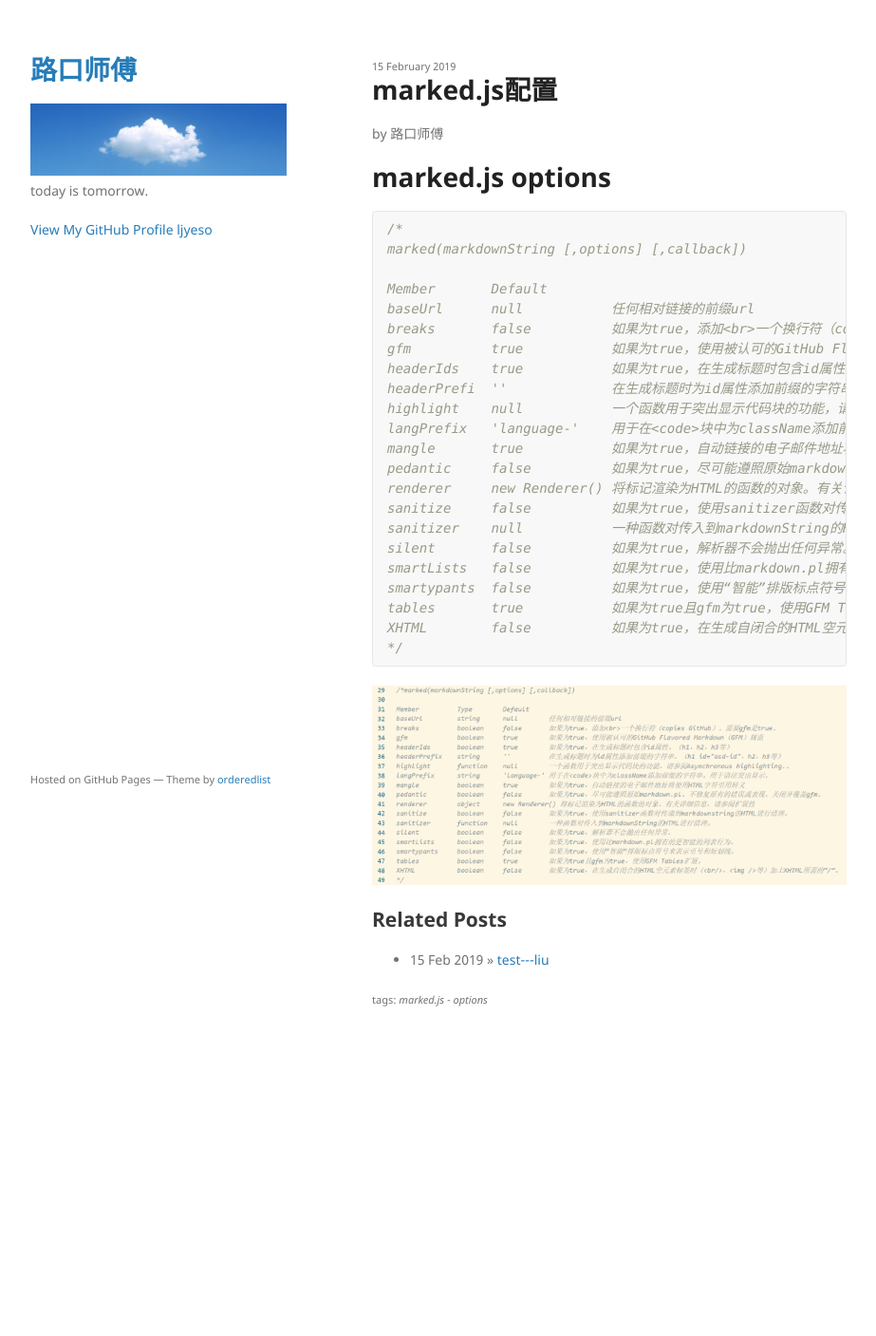
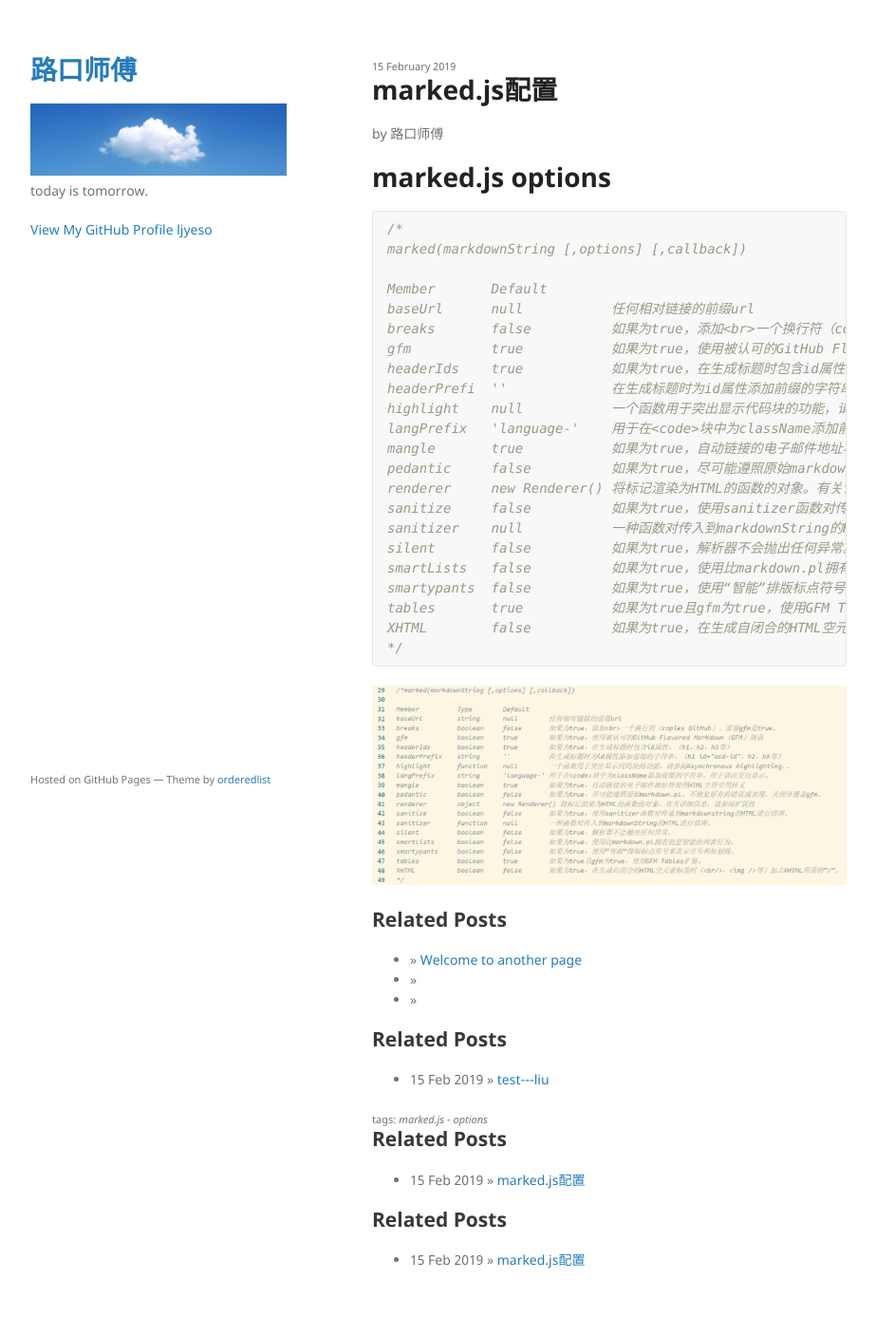
Before and after one commit to ljyeso/ljyeso.github.io, a Jekyll site: the page built from _posts/2019-02-15-marked.js options.md, in a window 1280 px wide. Shown: the whole page at 95% size, without its empty margins (178-1101 px from the left). Built offline with Jekyll 4.4.1, drawn with Linux system fonts in a browser that asks for light colours; comment, search, counter and statistics services are not loaded; before the commit the page ends 1112 px from its top, so only the background shows below that.

Commit message:
Signed-off-by: ljyeso <ljyes@outlook.com>

```diff
--- a/_layouts/default.html
+++ b/_layouts/default.html
@@ -19,7 +19,7 @@
         {% if site.logo %}
           <img src="{{site.logo | relative_url}}" alt="Logo" />
         {% endif %}
-        {{relative_url}}
+
         <p>{{ site.description | default: site.github.project_tagline }}</p>
 
         {% if site.github.is_user_page %}
--- a/_layouts/post.html
+++ b/_layouts/post.html
@@ -12,6 +12,15 @@ layout: default
 <div id="related">
   <h2>Related Posts</h2>
   <ul class="posts">
+    {% for post in site.pages %}
+      <li><span>{{ post.date | date_to_string }}</span> &raquo; <a href="{{ post.url }}">{{ post.title }}</a></li>
+    {% endfor %}
+  </ul>
+</div>
+
+<div id="related">
+  <h2>Related Posts</h2>
+  <ul class="posts">
     {% for post in site.related_posts limit:3 %}
       <li><span>{{ post.date | date_to_string }}</span> &raquo; <a href="{{ post.url }}">{{ post.title }}</a></li>
     {% endfor %}
@@ -21,3 +30,22 @@ layout: default
 {% if page.tags %}
   <small>tags: <em>{{ page.tags | join: "</em> - <em>" }}</em></small>
 {% endif %}
+
+<div id="related">
+  <h2>Related Posts</h2>
+  <ul class="posts">
+    {% for post in site.categories["nodejs"] %}
+      <li><span>{{ post.date | date_to_string }}</span> &raquo; <a href="{{ post.url }}">{{ post.title }}</a></li>
+    {% endfor %}
+  </ul>
+</div>
+
+
+<div id="related">
+  <h2>Related Posts</h2>
+  <ul class="posts">
+    {% for post in site.tags["options"] %}
+      <li><span>{{ post.date | date_to_string }}</span> &raquo; <a href="{{ post.url }}">{{ post.title }}</a></li>
+    {% endfor %}
+  </ul>
+</div>
```
